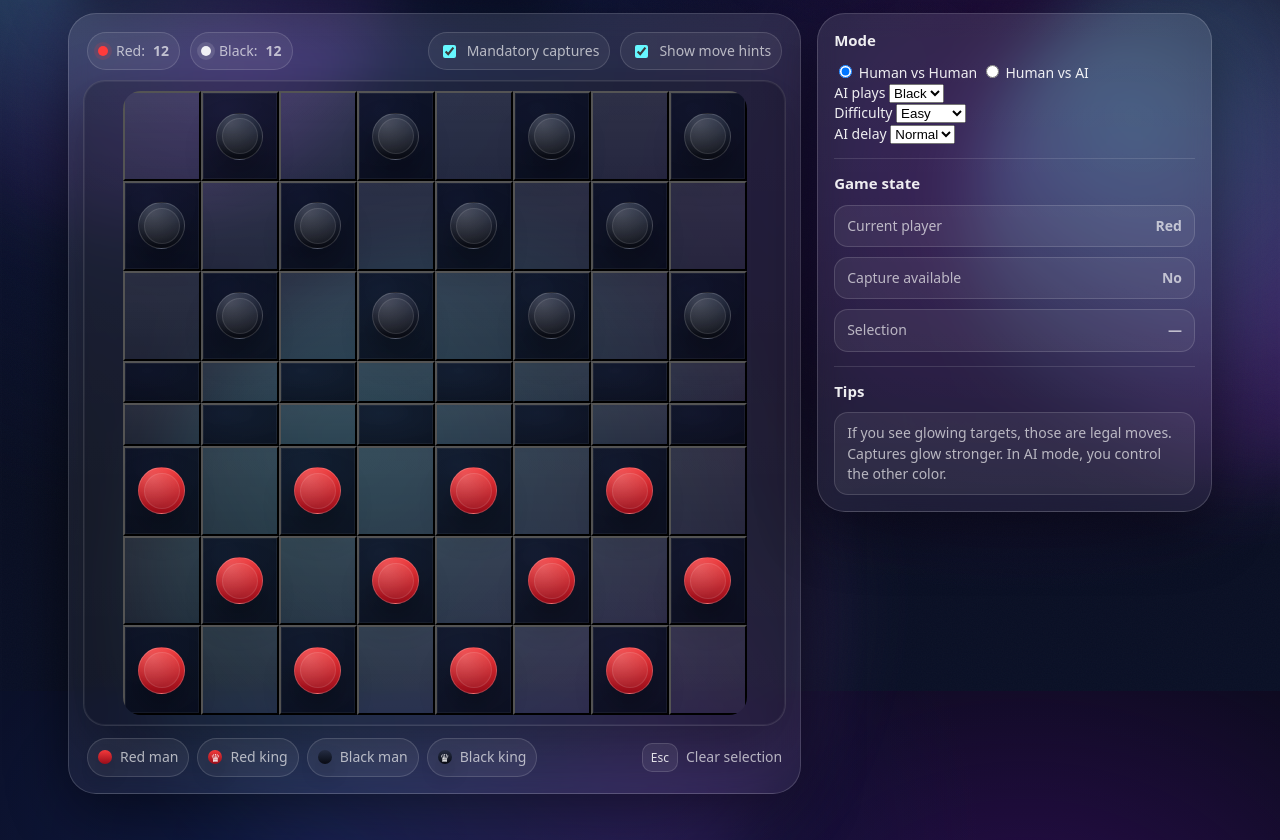
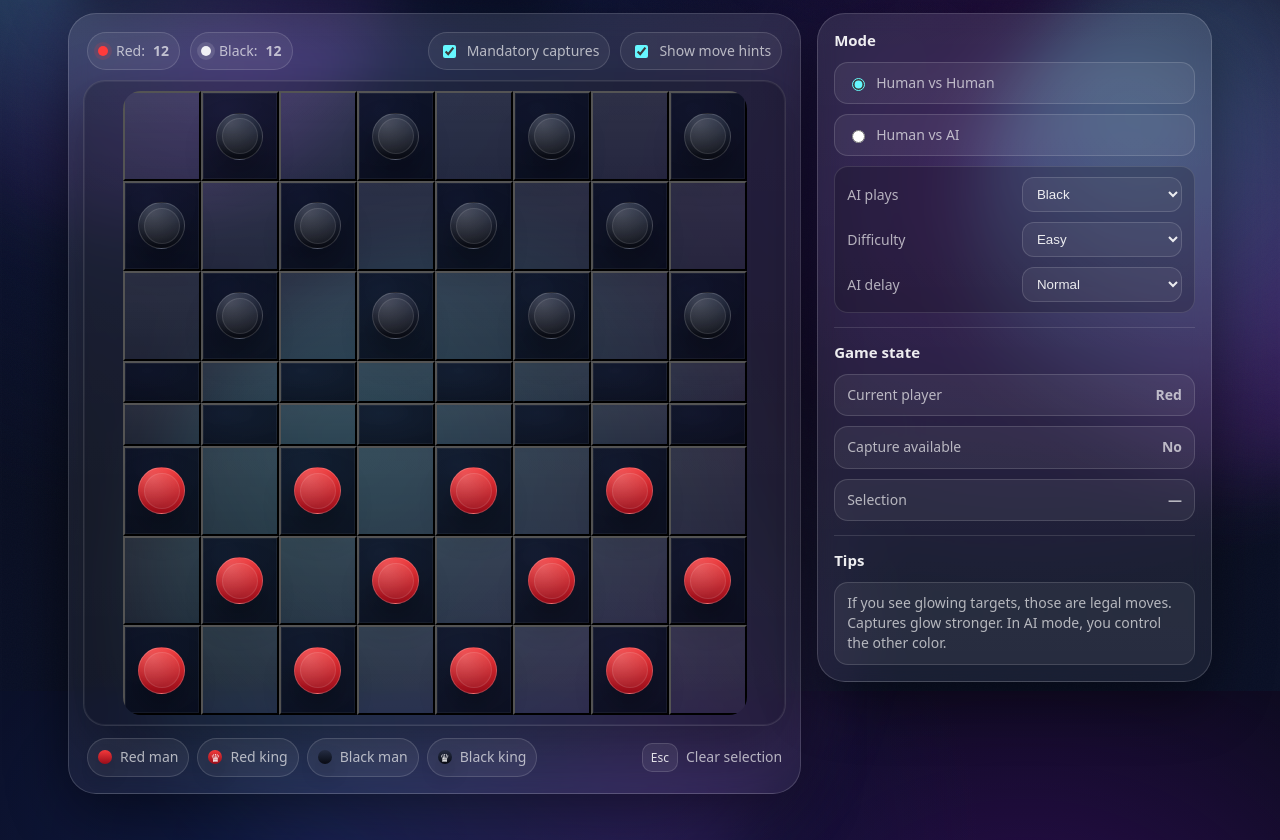
Before and after one commit to sheldoncooper9382-beep/freegames, a plain HTML site: page games/checkers/index.html in a window 1280 px wide. Shown: the part 109-949 px from the top of the page. Drawn offline with Linux system fonts and the light colour scheme.

Commit message:
Refactor CSS by removing and adding styles
Removed unused styles for .square.focus and .state, and added new styles for .mode, .radio, and .aiBox.

```diff
--- a/games/checkers/style.css
+++ b/games/checkers/style.css
@@ -237,11 +237,6 @@ h1{ margin:0; font-size: 18px; letter-spacing:.3px;}
   pointer-events:none;
 }
 
-.square.focus{
-  outline: 2px solid rgba(102,247,255,.35);
-  outline-offset: -2px;
-}
-
 .piece{
   width: 76%;
   aspect-ratio: 1/1;
@@ -301,7 +296,6 @@ h1{ margin:0; font-size: 18px; letter-spacing:.3px;}
   border: 1px solid rgba(255,77,122,.40);
   box-shadow: 0 0 0 10px rgba(255,77,122,.06), 0 16px 26px rgba(0,0,0,.25);
 }
-
 @keyframes pulse{
   0%,100%{ transform: scale(1); opacity:.92; }
   50%{ transform: scale(1.06); opacity:.75; }
@@ -360,10 +354,7 @@ h1{ margin:0; font-size: 18px; letter-spacing:.3px;}
   background: rgba(255,255,255,.12);
   margin: 14px 0;
 }
-.state{
-  display:grid;
-  gap:10px;
-}
+.state{ display:grid; gap:10px; }
 .state .row{
   display:flex;
   align-items:center;
@@ -375,6 +366,45 @@ h1{ margin:0; font-size: 18px; letter-spacing:.3px;}
   color: var(--muted);
 }
 .tip{ padding: 10px 12px; border-radius: 14px; background: rgba(255,255,255,.06); border:1px solid rgba(255,255,255,.14); }
+
+.mode{ display:grid; gap:10px; }
+.radio{
+  display:flex; gap:8px; align-items:center;
+  padding: 10px 12px;
+  border-radius: 14px;
+  background: rgba(255,255,255,.06);
+  border: 1px solid rgba(255,255,255,.14);
+  color: var(--muted);
+  user-select:none;
+}
+.radio input{ accent-color: var(--accent); }
+
+.aiBox{
+  padding: 10px 12px;
+  border-radius: 14px;
+  background: rgba(0,0,0,.18);
+  border: 1px solid rgba(255,255,255,.12);
+  display:grid;
+  gap:10px;
+}
+.aiBox .row{
+  display:flex;
+  align-items:center;
+  justify-content:space-between;
+  gap:10px;
+  color: var(--muted);
+}
+.aiBox select{
+  width: 160px;
+  max-width: 55vw;
+  padding: 8px 10px;
+  border-radius: 12px;
+  background: rgba(255,255,255,.06);
+  border: 1px solid rgba(255,255,255,.14);
+  color: rgba(255,255,255,.9);
+  outline: none;
+}
+.aiBox select option{ color:#111; }
 
 .modal{
   position:fixed;
```
